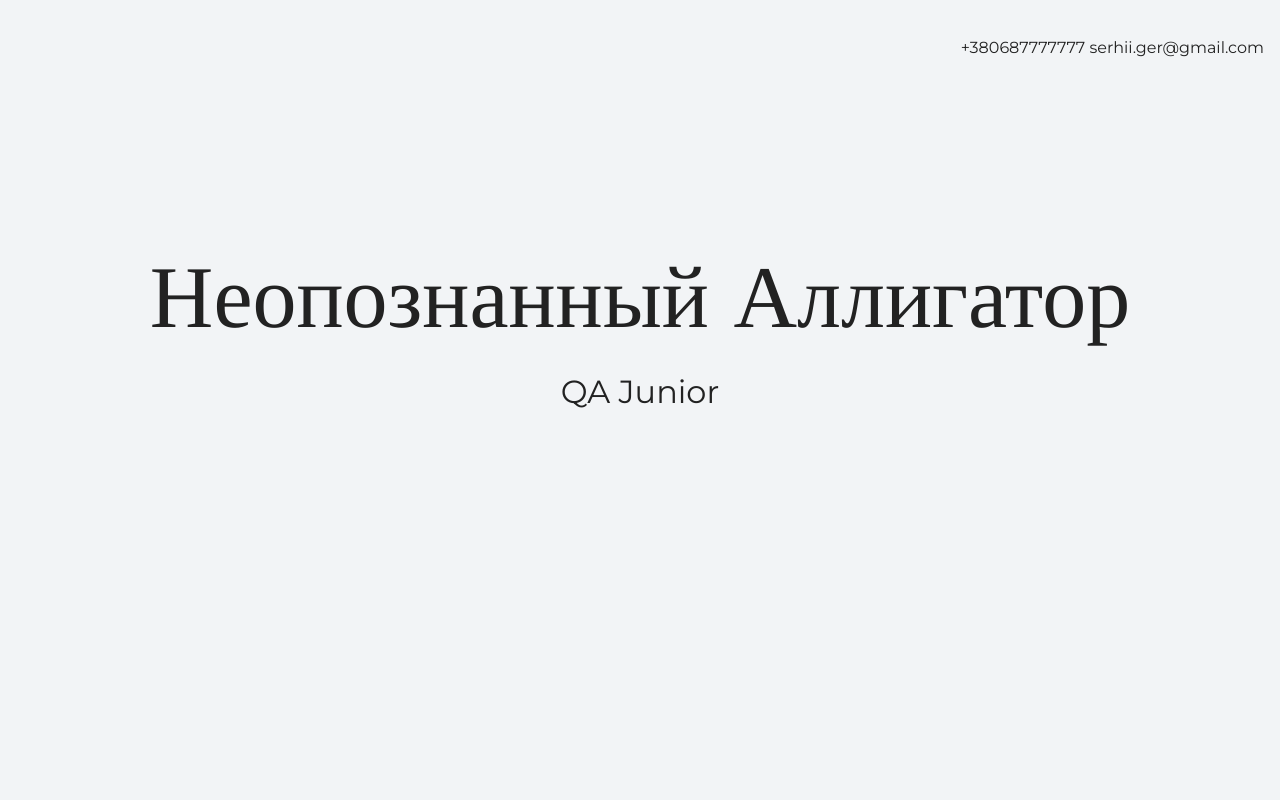
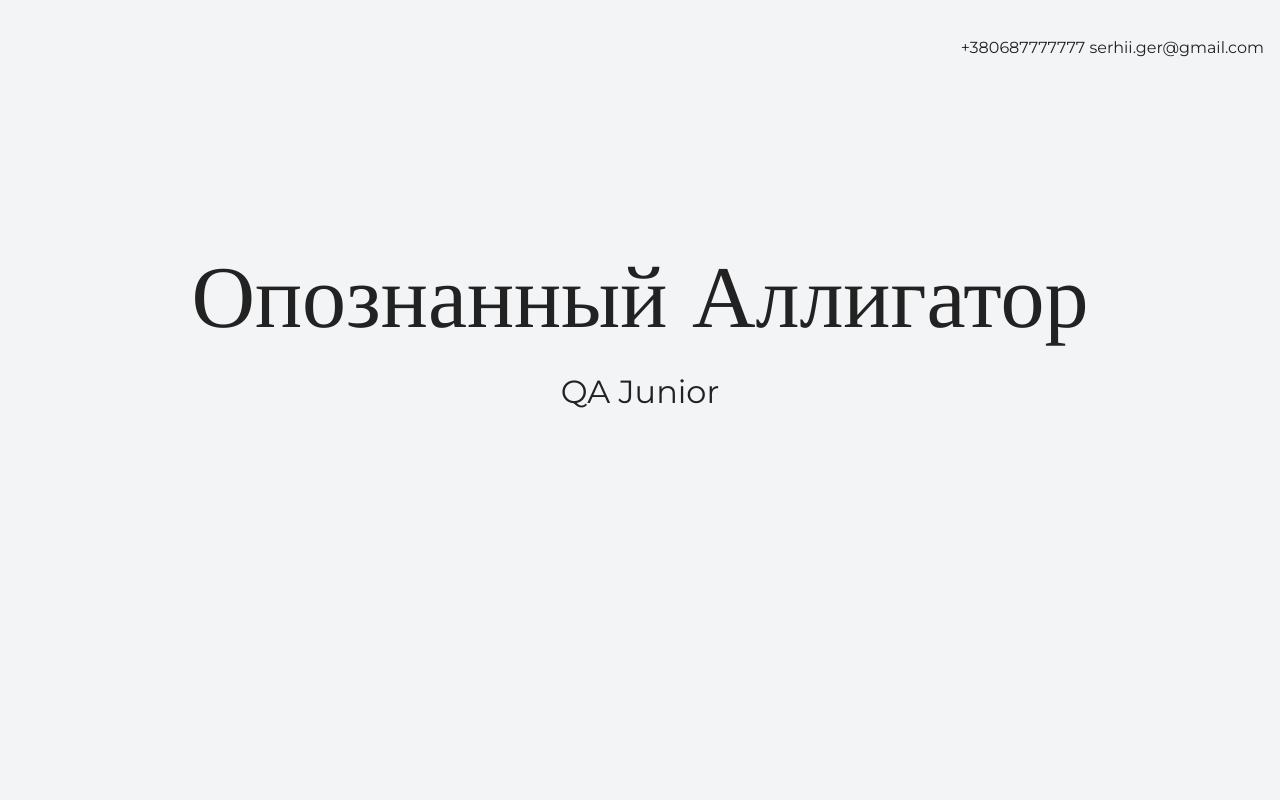
Before and after one commit to SerhiiBond07/site-test, a plain HTML site: page portfolio/index.html in a window 1280 px wide. Shown: the top 800 px of the page. Drawn offline with nearby package versions, Linux system fonts and the light colour scheme.

Commit message:
изменение h1

```diff
--- a/portfolio/index.html
+++ b/portfolio/index.html
@@ -16,7 +16,7 @@
 
     <section class="hero-image">
       <div class="container">
-        <h1 class="heading">Неопознанный Аллигатор</h1>
+        <h1 class="heading">Опознанный Аллигатор</h1>
         <p>QA Junior</p>
       </div>
     </section>
```
